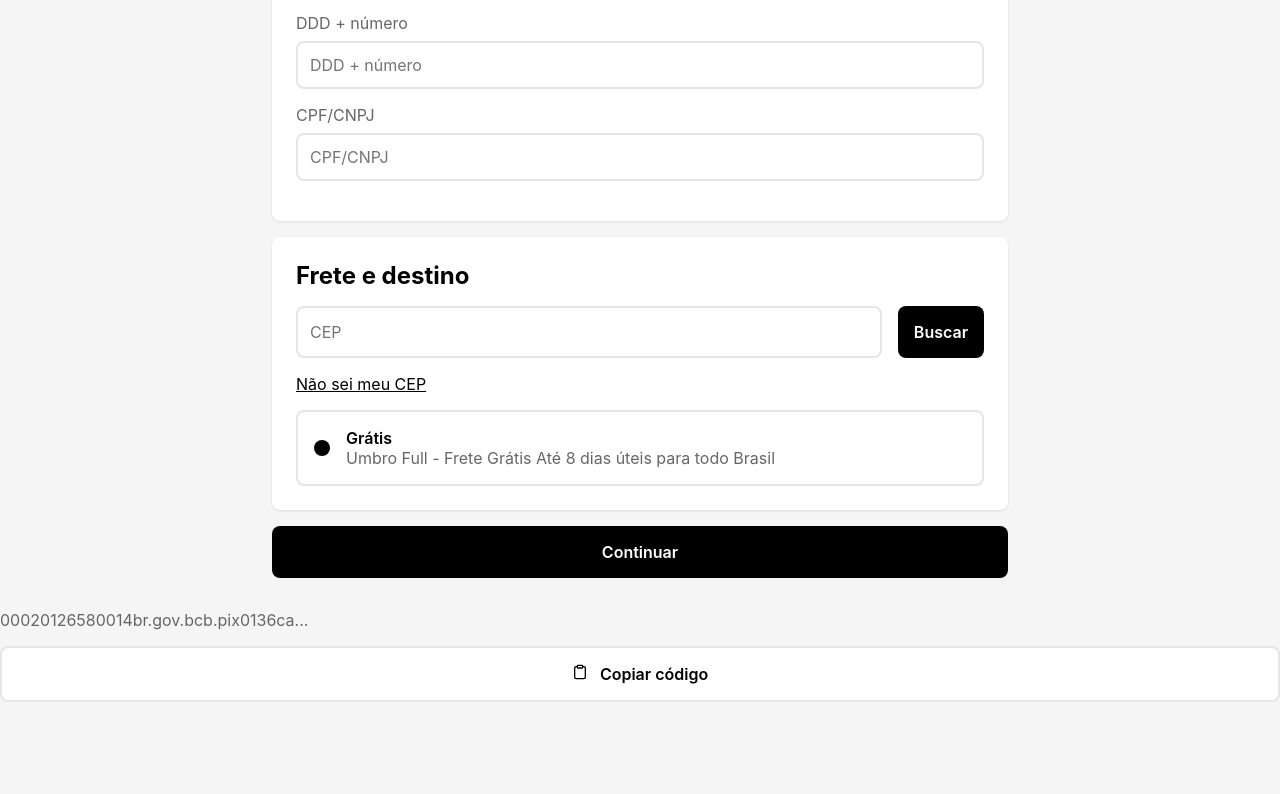
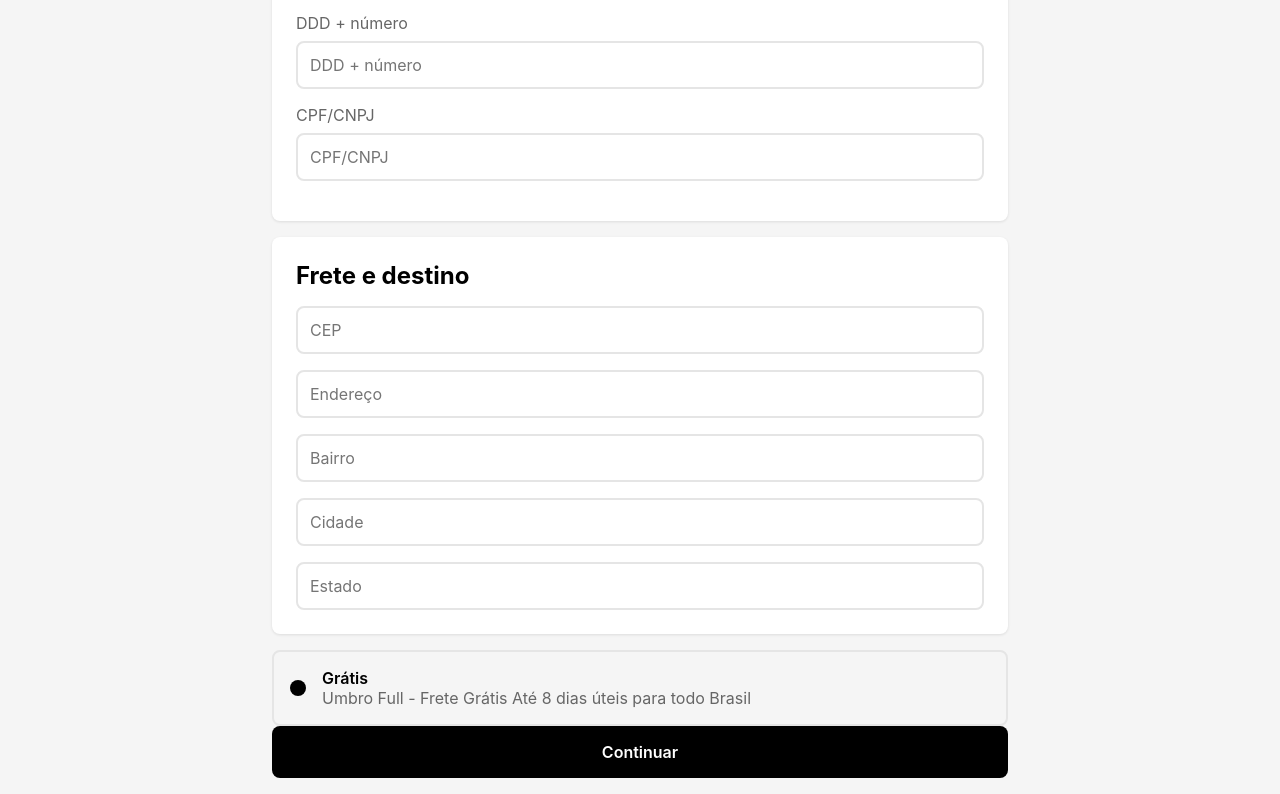
Before and after one commit to blackhathustle/Checkout, a plain HTML site: page index.html in a window 1280 px wide. Shown: the part 593-1387 px from the top of the page. Before the commit the page ends 1311 px from the top, so only its background shows below. Drawn offline with Linux system fonts and the light colour scheme.

Commit message:
Update index.html

```diff
--- a/index.html
+++ b/index.html
@@ -253,13 +253,18 @@
                 </div>
             </div>
 
-            <div class="card">
-                <h2 style="margin-bottom: 1rem;">Frete e destino</h2>
-                <div style="display: flex; gap: 1rem;">
-                    <input type="text" class="input-field" placeholder="CEP" style="flex: 1;">
-                    <button class="button" style="width: auto;">Buscar</button>
-                </div>
-                <a href="#" style="display: block; margin: 1rem 0; color: inherit;">Não sei meu CEP</a>
+         <div class="card">
+    <h2 style="margin-bottom: 1rem;">Frete e destino</h2>
+    <div style="display: flex; flex-direction: column; gap: 1rem;">
+        <input type="text" class="input-field" id="cep" placeholder="CEP">
+        <input type="text" class="input-field" id="endereco" placeholder="Endereço">
+        <input type="text" class="input-field" id="bairro" placeholder="Bairro">
+        <input type="text" class="input-field" id="cidade" placeholder="Cidade">
+        <input type="text" class="input-field" id="estado" placeholder="Estado">
+    </div>
+</div>
+
+
 
                 <div class="shipping-info">
                     <div class="shipping-dot"></div>
@@ -321,14 +326,7 @@
         </div>
     </main>
 
-<div class="pix-code">00020126580014br.gov.bcb.pix0136ca...</div>
-<button class="button button-outline" style="margin-bottom: 1rem;" onclick="copyPixCode()">
-    <svg width="16" height="16" viewBox="0 0 24 24" fill="none" stroke="currentColor" stroke-width="2" style="margin-right: 8px;">
-        <path d="M16 4h2a2 2 0 0 1 2 2v14a2 2 0 0 1-2 2H6a2 2 0 0 1-2-2V6a2 2 0 0 1 2-2h2"></path>
-        <rect x="8" y="2" width="8" height="4" rx="1" ry="1"></rect>
-    </svg>
-    Copiar código
-</button>
+
 
 <script>
     function showStep(step) {
```
